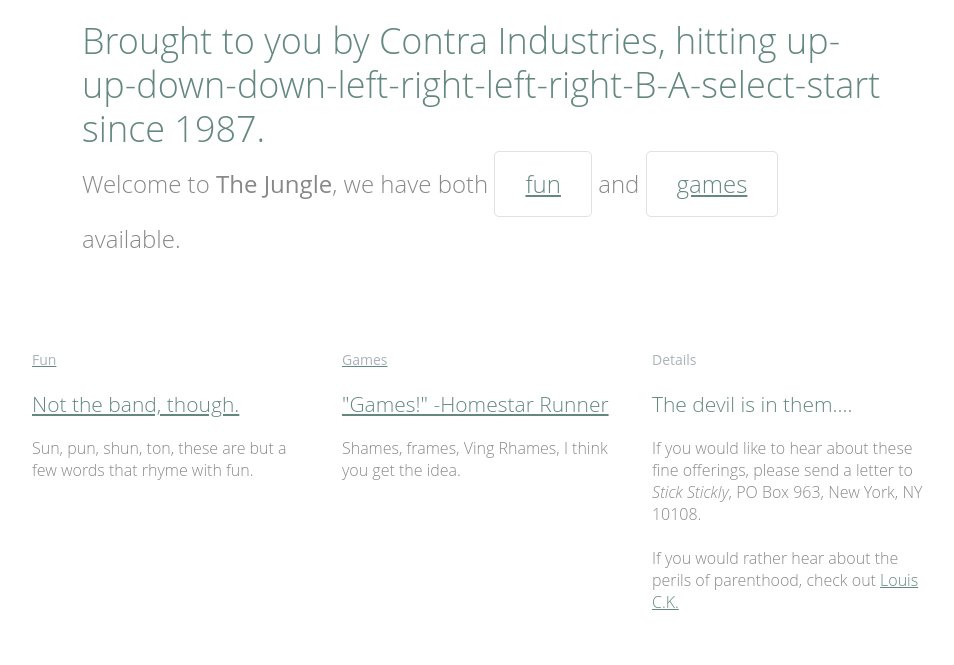
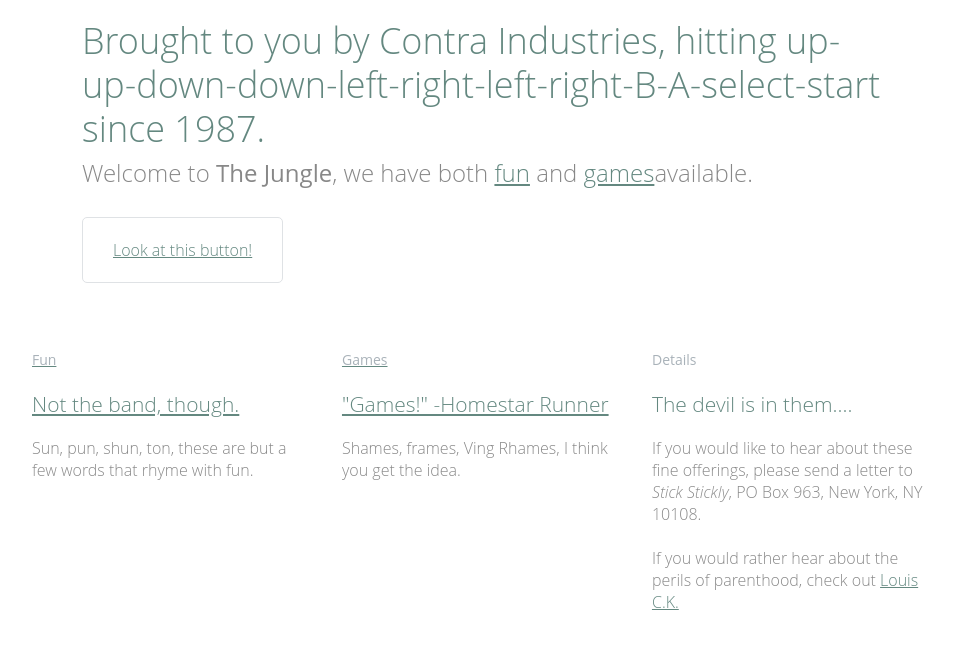
Before and after one commit to ZebGirouard/gh-pages-test, a plain HTML site: page index.html in a window 1280 px wide. Shown: the part 135-800 px from the top of the page, without its empty margins (158-1112 px from the left). Drawn offline with Linux system fonts and the light colour scheme.

Commit message:
Update index.html

```diff
--- a/index.html
+++ b/index.html
@@ -20,7 +20,8 @@
       </header>
       <section class="hero container">
         <h2>Brought to you by Contra Industries, hitting up-up-down-down-left-right-left-right-B-A-select-start since 1987.</h2>
-        <p>Welcome to <strong>The Jungle</strong>, we have both <b><a class="btn btn-alt" href="fun.html">fun</a> and <a class="btn btn-alt" href="games.html">games</a></b> available.</p>
+        <p>Welcome to <strong>The Jungle</strong>, we have both <b><a href="fun.html">fun</a> and <a href="fun.html">games</a></b>available.</p>
+        <b><a class="btn btn-alt" href="fun.html">Look at this button!</a>
       </section>
       <section class="grid">
         <!-- Fun -->
```
